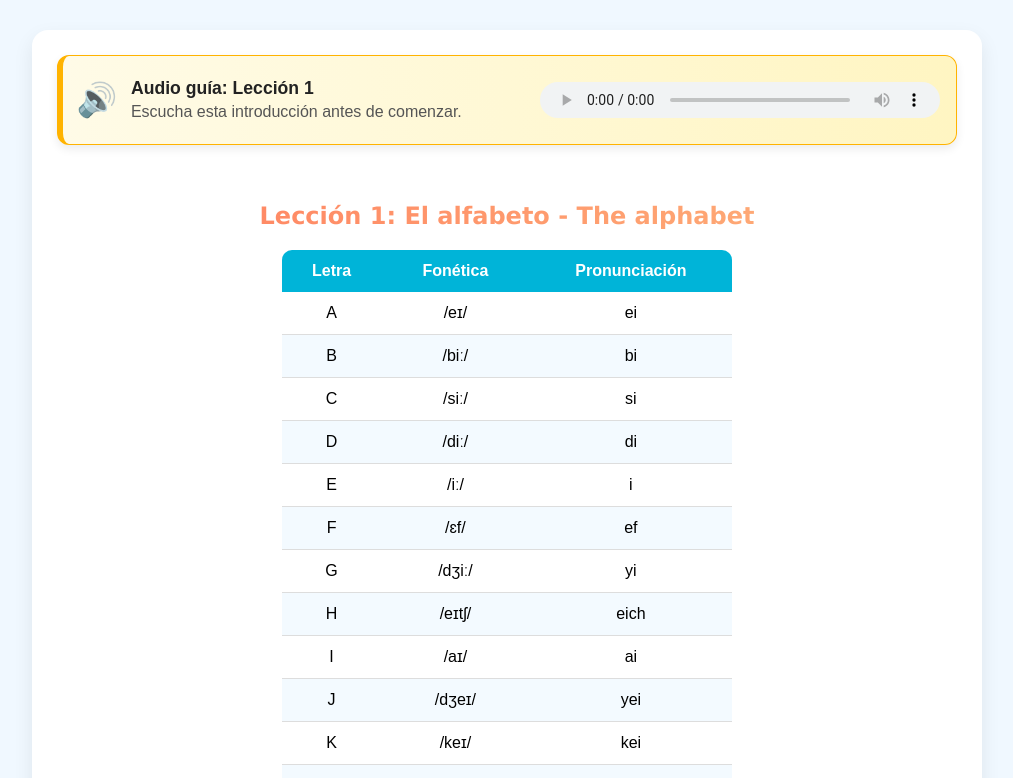
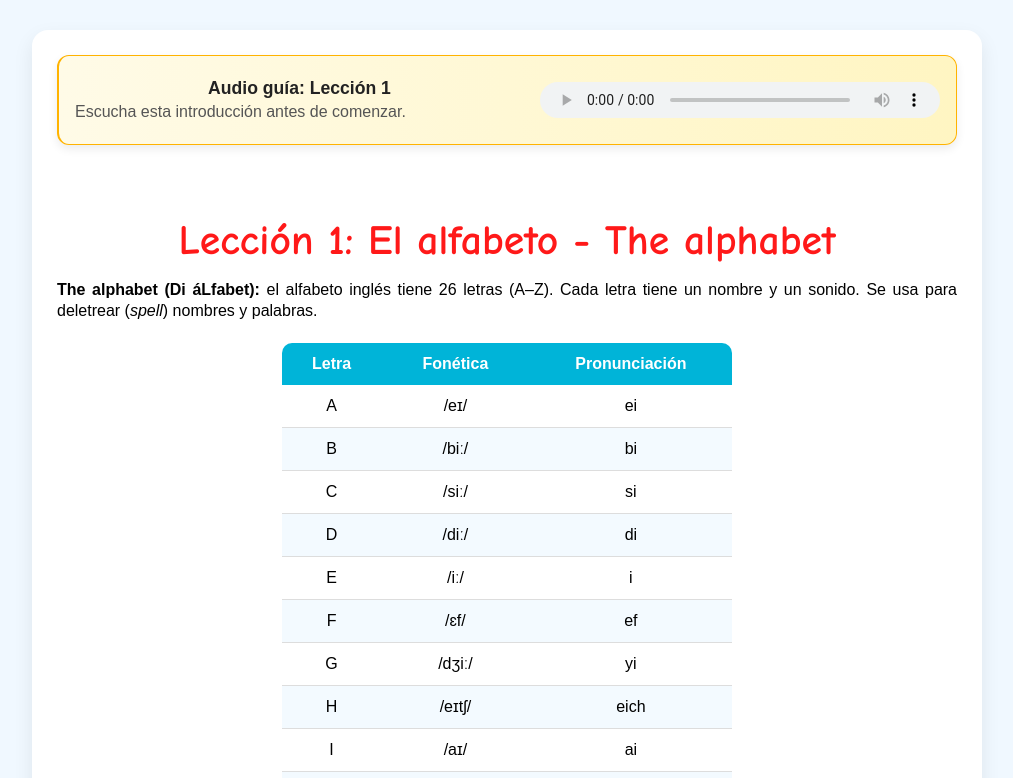
Before and after one commit to wjpc3/english, a plain HTML site: page index.html in a window 1280 px wide. Both pictures are taken after a click on the link "Lección 1: El alfabeto". Shown: the top 778 px of the page, without its empty margins (133-1146 px from the left). Drawn offline with Linux system fonts and the light colour scheme.

Commit message:
Update index.html

```diff
--- a/index.html
+++ b/index.html
@@ -16,7 +16,7 @@
 .alert-banner {
   background: linear-gradient(90deg, var(--bg-start), var(--bg-end));
   border: 1px solid var(--accent);
-  border-left: 6px solid var(--accent);
+  border-left: 2px solid var(--accent);
   border-radius: 12px;
   box-shadow: 0 4px 10px var(--shadow);
   padding: 0.7rem 1rem;
@@ -32,16 +32,6 @@
   flex-wrap: wrap;
 }
 
-/* 🔊 Icono animado */
-.alert-icon {
-  font-size: 1.8rem;
-  animation: pulse 2s infinite;
-}
-
-@keyframes pulse {
-  0%, 100% { transform: scale(1); opacity: 1; }
-  50% { transform: scale(1.15); opacity: 0.8; }
-}
 
 /* 📝 Texto */
 .alert-text {
@@ -167,6 +157,7 @@ body {
   background: #ffffff;
   border-radius: 16px;
   padding: 25px;
+  text-align: center;
   margin: 30px auto;
   max-width: 900px;
   box-shadow: 0 8px 20px rgba(0,0,0,0.08);
@@ -188,9 +179,11 @@ body {
 }
 
 .card.page h2 {
-  color: #ff0202;
-  text-align: center;
+  color: #ff0000e6;
   margin-bottom: 15px;
+  font-family: 'Comic Sans MS', sans-serif;
+  font-size: 2.6em;
+
 }
 
 .card.page p {
@@ -353,7 +346,6 @@ label {
     <!-- 🔊 Banner superior atractivo con audio -->
 <div class="alert-banner">
   <div class="alert-container">
-    <div class="alert-icon" aria-hidden="true">🔊</div>
     <div class="alert-text">
       <h3>Audio guía: Lección 1</h3>
       <p>Escucha esta introducción antes de comenzar.</p>
@@ -366,15 +358,11 @@ label {
 </div>
  <br>
 
-  <h2 style="
-  background: linear-gradient(90deg, #ff7e5f, #feb47b);
-  -webkit-background-clip: text;
-  color: transparent;
-  font-family: 'Verdana', sans-serif;
-  font-weight: bold;
-">
-  Lección 1: El alfabeto - The alphabet
-</h2>
+  <div >
+    <h2>Lección 1: El alfabeto - The alphabet </h2>
+    <p><strong>The alphabet (Di áLfabet):</strong> el alfabeto inglés tiene 26 letras (A–Z).
+      Cada letra tiene un nombre y un sonido. Se usa para deletrear (<i>spell</i>) nombres y palabras.</p>
+  </div>
 
   <div  class="styled-table" >
   <table>
@@ -453,7 +441,6 @@ label {
  <section id="page-2" class="card page" data-title="Lección 2: Los números">
 <div class="alert-banner">
   <div class="alert-container">
-    <div class="alert-icon" aria-hidden="true">🔊</div>
     <div class="alert-text">
       <h3>Audio guía: Lección 2</h3>
       <p>Escucha esta introducción antes de comenzar.</p>
@@ -657,7 +644,6 @@ label {
 <section id="page-3" class="card page" data-title="Lección 3: Días y sus partes">
   <div class="alert-banner">
   <div class="alert-container">
-    <div class="alert-icon" aria-hidden="true">🔊</div>
     <div class="alert-text">
       <h3>Audio guía: Lección 3</h3>
       <p>Escucha esta introducción antes de comenzar.</p>
@@ -831,7 +817,6 @@ label {
  <section id="page-4" class="card page" data-title="Lección 4: Meses, estaciones y años">
 <div class="alert-banner">
   <div class="alert-container">
-    <div class="alert-icon" aria-hidden="true">🔊</div>
     <div class="alert-text">
       <h3>Audio guía: Lección 4</h3>
       <p>Escucha esta introducción antes de comenzar.</p>
@@ -986,7 +971,6 @@ label {
 <section id="page-5" class="card page" data-title="Lección 5: fechas, formatos y cumpleaños">
 <div class="alert-banner">
   <div class="alert-container">
-    <div class="alert-icon" aria-hidden="true">🔊</div>
     <div class="alert-text">
       <h3>Audio guía: Lección 5</h3>
       <p>Escucha esta introducción antes de comenzar.</p>
@@ -1137,7 +1121,6 @@ label {
 <section id="page-6" class="card page" data-title="Lección 6: horas">
   <div class="alert-banner">
   <div class="alert-container">
-    <div class="alert-icon" aria-hidden="true">🔊</div>
     <div class="alert-text">
       <h3>Audio guía: Lección 6</h3>
       <p>Escucha esta introducción antes de comenzar.</p>
@@ -1254,7 +1237,6 @@ label {
 <section  id="page-7" class="card page" data-title="Lección 7: presentarse">
   <div class="alert-banner">
   <div class="alert-container">
-    <div class="alert-icon" aria-hidden="true">🔊</div>
     <div class="alert-text">
       <h3>Audio guía: Lección 7</h3>
       <p>Escucha esta introducción antes de comenzar.</p>
@@ -1542,5 +1524,4 @@ label {
     document.getElementById('playAll4').addEventListener('click', ()=>{ const a=document.getElementById('audio-4'); a.play(); });
 </script>
 </body>
-
 </html>
```
